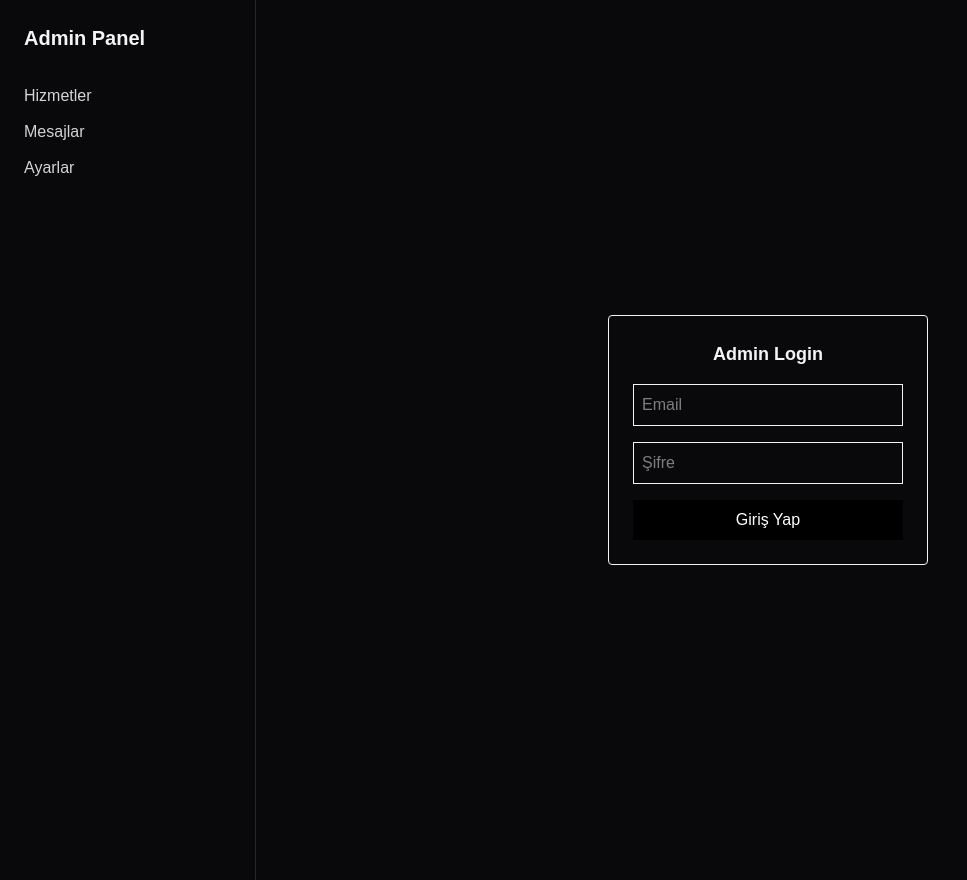
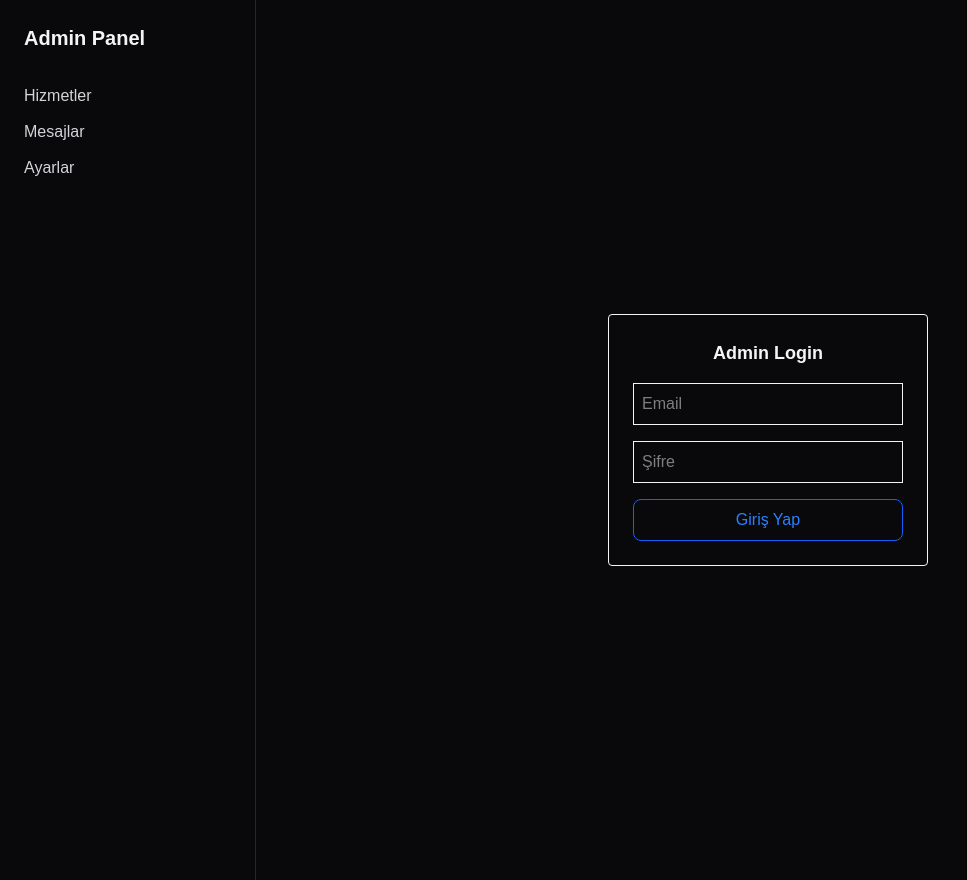
Before and after one commit to melisa-kabasakal/my-company-website, a Next.js app: page /admin/login in a window 1280 px wide. Shown: the whole page, without its empty margins (0-967 px from the left). Built offline with nearby package versions, Linux system fonts and the light colour scheme.

Commit message:
style login button to match primary palette

```diff
--- a/src/app/admin/login/page.js
+++ b/src/app/admin/login/page.js
@@ -50,9 +50,13 @@ export default function AdminLoginPage() {
           onChange={(e) => setPassword(e.target.value)}
         />
 
-        <button className="bg-black text-white w-full py-2">
+        <button
+          type="submit"
+          className="w-full rounded-lg border border-blue-600 py-2 font-medium text-blue-500 hover:bg-blue-600 hover:text-white transition"
+        >
           Giriş Yap
         </button>
+
       </form>
     </div>
   );
```
